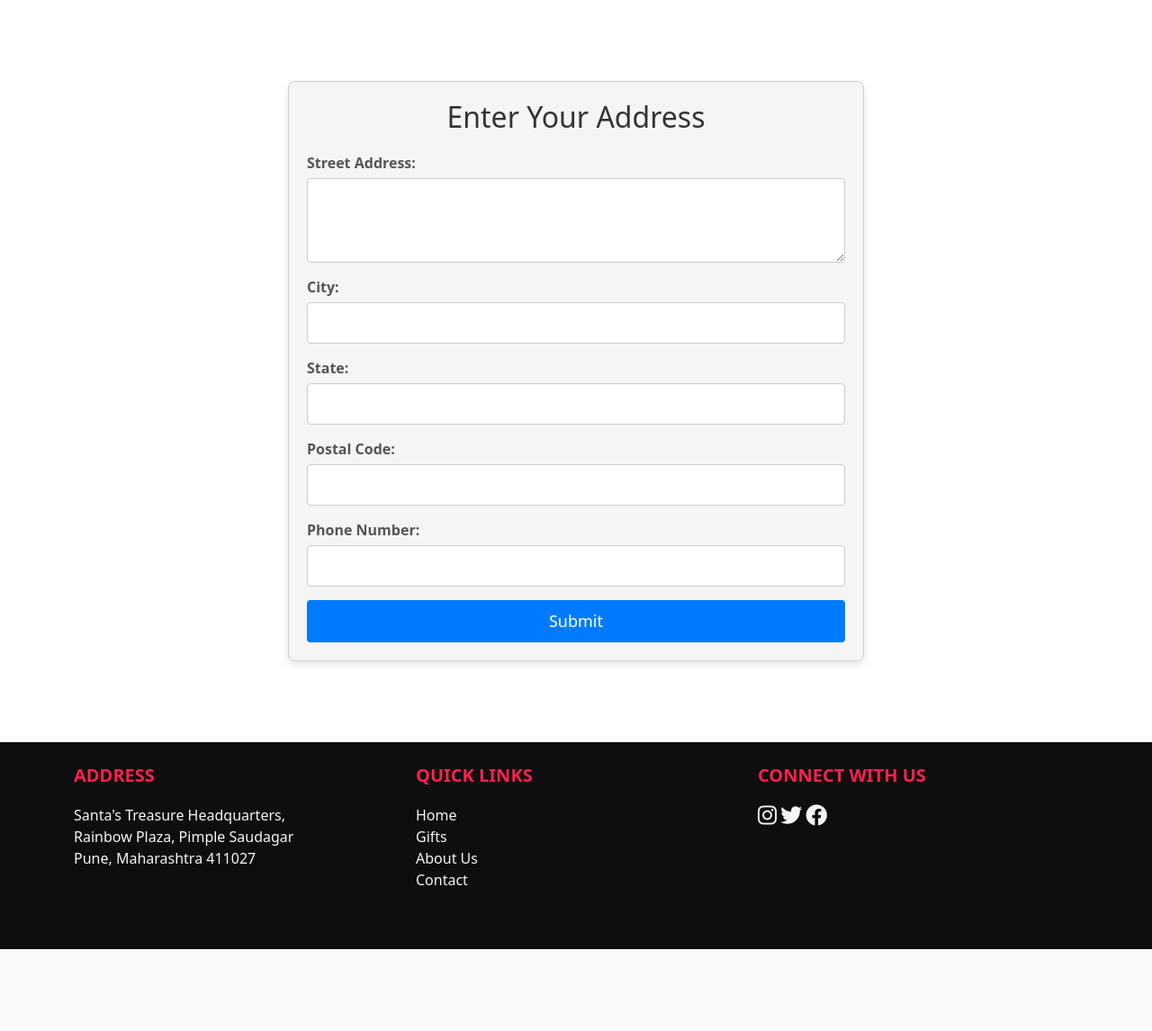
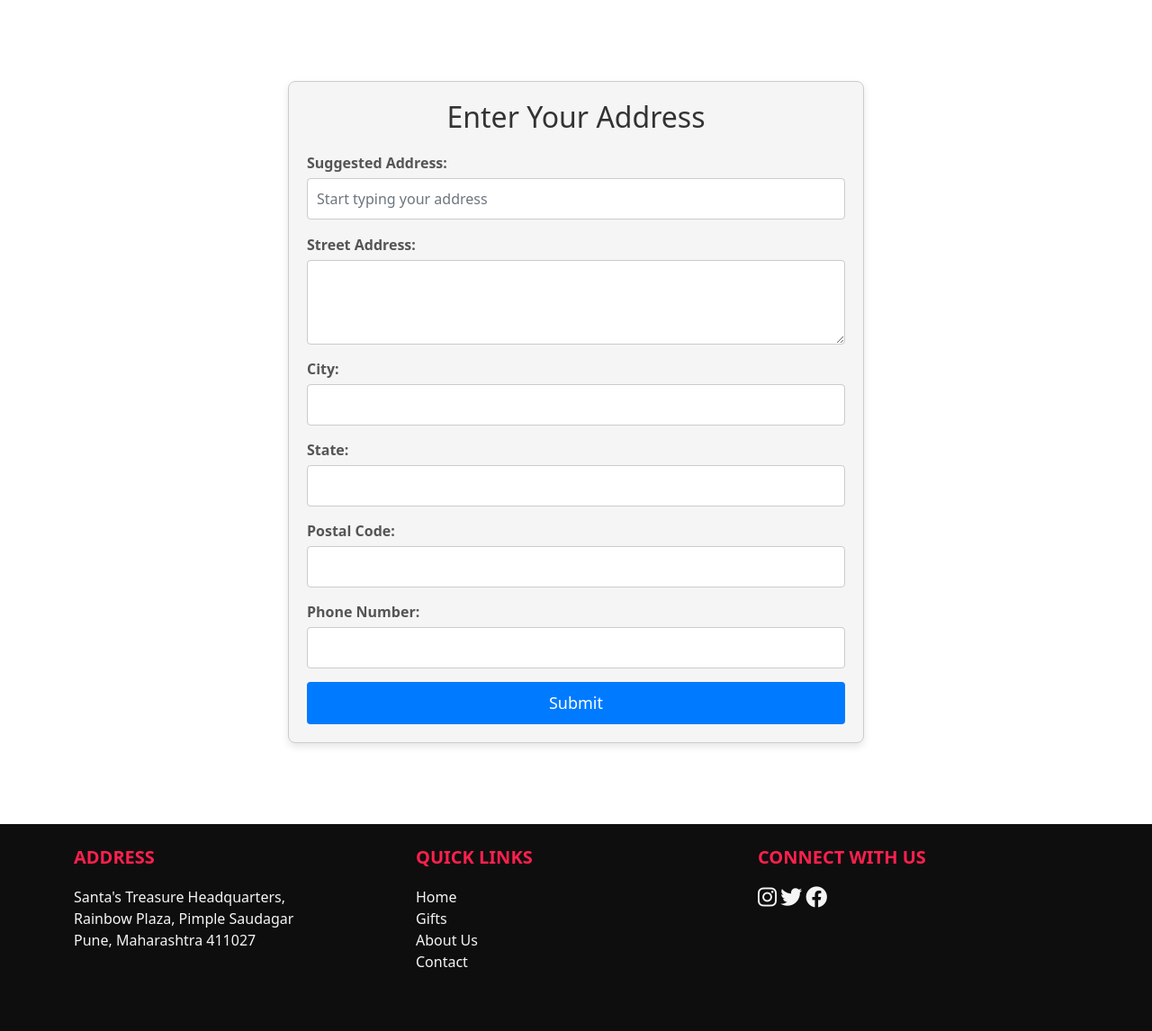
Before and after one commit to Suhas2002G/Santa-Treasure, a Django app: page /addaddress in a window 1280 px wide. Shown: the part 70-1216 px from the top of the page at 90% size. Before the commit the page ends 1125 px from the top, so only its background shows below. Run offline with Django 5.2, Linux system fonts and the light colour scheme; some libraries are stand-ins or nearby versions; some web fonts are replaced.

Commit message:
Final Commit

```diff
--- a/santa/myapp/views.py
+++ b/santa/myapp/views.py
@@ -118,53 +118,58 @@ def myprofile(request):
 #             else:
 #                 return redirect('login')
 
-
+##
 
 def addaddress(request):
-    context = {}
-    if request.method == 'GET':
-        return render(request, 'addaddress.html')
-    else:
-        street_address = request.POST['street_address']
-        city = request.POST['city']
-        state = request.POST['state']
-        postal_code = request.POST['postal_code']
+    # Load the Google Maps API key from the .env file
+    api_key = os.getenv('GOOGLE_MAPS_API_KEY')
+
+    context = {
+        'google_maps_api_key': api_key  # Pass the API key to the frontend
+    }
+
+    if request.method == 'POST':
+        # Get the form data (manual input or from suggestion)
+        street_address = request.POST.get('street_address')
+        city = request.POST.get('city')
+        state = request.POST.get('state')
+        postal_code = request.POST.get('postal_code')
         phone = request.POST.get('phone', '')
+        suggested_address = request.POST.get('suggested_address', '')
 
-        if not all([street_address, city, state, postal_code, phone]):
-            context['errormsg'] = 'Please fill all the fields'
+        # If the address was entered manually
+        if street_address and city and state and postal_code:
+            full_address = f"{street_address}, {city}, {state}, {postal_code}"
+        # If the address was selected from the suggestions
+        elif suggested_address:
+            full_address = suggested_address
+        else:
+            context['errormsg'] = "Please provide a valid address."
             return render(request, 'addaddress.html', context)
 
-        if request.user.is_authenticated:
-            full_address = f"{street_address}, {city}, {state}, {postal_code}"
-            # print(f"Full Address: {full_address}")
-            latitude = None
-            longitude = None
-            try:
-                api_key = os.getenv('GOOGLE_MAPS_API_KEY')
-                geocode_url = "https://maps.googleapis.com/maps/api/geocode/json"
-                params = {'address': full_address, 'key': api_key}
-                response = requests.get(geocode_url, params=params)
-                geocode_data = response.json()
+        latitude = None
+        longitude = None
 
-                # print(f"API Response Status Code: {response.status_code}")
-                # print(f"API Response Data: {geocode_data}")
+        # Fetch the latitude and longitude using Google Geocoding API
+        try:
+            geocode_url = f"https://maps.googleapis.com/maps/api/geocode/json?address={full_address}&key={api_key}"
+            response = requests.get(geocode_url)
+            geocode_data = response.json()
 
-                if response.status_code == 200 and geocode_data.get('status') == 'OK':
-                    location = geocode_data['results'][0]['geometry']['location']
-                    latitude = location['lat']
-                    longitude = location['lng']
-                    # print(f"Extracted Latitude: {latitude}, Longitude: {longitude}")
-                else:
-                    context['errormsg'] = f"Error fetching location: {geocode_data.get('status')}"
-                    return render(request, 'addaddress.html', context)
-
-            except Exception as e:
-                context['errormsg'] = f"An error occurred: {e}"
+            if response.status_code == 200 and geocode_data.get('status') == 'OK':
+                location = geocode_data['results'][0]['geometry']['location']
+                latitude = location['lat']
+                longitude = location['lng']
+            else:
+                context['errormsg'] = f"Error fetching location: {geocode_data.get('status')}"
                 return render(request, 'addaddress.html', context)
 
-            # Save to database
-            # print("Attempting to save the address in the database...")
+        except Exception as e:
+            context['errormsg'] = f"An error occurred: {e}"
+            return render(request, 'addaddress.html', context)
+
+        # Save to database
+        if request.user.is_authenticated:
             try:
                 Address.objects.create(
                     uid=request.user,
@@ -176,15 +181,15 @@ def addaddress(request):
                     latitude=latitude,
                     longitude=longitude
                 )
-                # print("Address successfully saved in the database.")
             except Exception as e:
-                print(f"Error while saving address: {e}")
+                context['errormsg'] = f"Error while saving address: {e}"
+                return render(request, 'addaddress.html', context)
 
             return redirect('/myprofile')
         else:
-            return redirect('login')  # Adjust to your login URL
+            return redirect('/login')  # Redirect to login if not authenticated
 
-
+    return render(request, 'addaddress.html', context)
 
 
 # Gifts/Product Page
--- a/santa/static/script.js
+++ b/santa/static/script.js
@@ -30,3 +30,36 @@ function markAsDeliver(orderId) {
 function cancelDelivery() {
     alert('Delivery canceled.');
 }
+
+
+
+  function getAddressSuggestions() {
+    const input = document.getElementById('suggested_address');
+    const query = input.value;
+
+    if (query.length < 3) {
+        document.getElementById('suggestions-list').innerHTML = '';
+        return;
+    }
+
+    const geocodeUrl = `https://maps.googleapis.com/maps/api/geocode/json?address=${query}&key=YOUR_GOOGLE_API_KEY`;
+
+    fetch(geocodeUrl)
+        .then(response => response.json())
+        .then(data => {
+            const suggestionsList = document.getElementById('suggestions-list');
+            suggestionsList.innerHTML = '';
+
+            if (data.status === 'OK') {
+                data.results.forEach(result => {
+                    const suggestionItem = document.createElement('li');
+                    suggestionItem.textContent = result.formatted_address;
+                    suggestionItem.onclick = () => {
+                        input.value = result.formatted_address;
+                        document.getElementById('suggestions-list').innerHTML = '';
+                    };
+                    suggestionsList.appendChild(suggestionItem);
+                });
+            }
+        });
+  }
--- a/santa/templates/addAddress.html
+++ b/santa/templates/addAddress.html
@@ -4,34 +4,88 @@
 
 <div class="address-form-container">
     <h2>Enter Your Address</h2>
+
     {% if errormsg %}
     <div class="alert alert-danger custom-alert" role="alert">
-      <i class="bi bi-x-circle"></i> {{ errormsg }}
+        <i class="bi bi-x-circle"></i> {{ errormsg }}
     </div>
     {% endif %}
+
     <form method="post" action="">
         {% csrf_token %}
+
+        <div class="form-group">
+            <label for="suggested_address">Suggested Address:</label>
+            <input type="text" id="suggested_address" name="suggested_address" class="form-control"
+                   placeholder="Start typing your address" oninput="getAddressSuggestions()">
+            <ul id="suggestions-list" class="suggestions-list"></ul>
+        </div>
+
         <div class="form-group">
             <label for="street_address">Street Address:</label>
-            <textarea id="street_address" name="street_address" rows="3" class="form-control" required></textarea>
+            <textarea id="street_address" name="street_address" rows="3" class="form-control"></textarea>
         </div>
         <div class="form-group">
             <label for="city">City:</label>
-            <input type="text" id="city" name="city" maxlength="50" class="form-control" required>
+            <input type="text" id="city" name="city" maxlength="50" class="form-control">
         </div>
         <div class="form-group">
             <label for="state">State:</label>
-            <input type="text" id="state" name="state" maxlength="50" class="form-control" required>
+            <input type="text" id="state" name="state" maxlength="50" class="form-control">
         </div>
         <div class="form-group">
             <label for="postal_code">Postal Code:</label>
-            <input type="text" id="postal_code" name="postal_code" maxlength="10" class="form-control" required>
+            <input type="text" id="postal_code" name="postal_code" maxlength="10" class="form-control">
         </div>
         <div class="form-group">
             <label for="phone">Phone Number:</label>
             <input type="text" id="phone" name="phone" maxlength="10" class="form-control">
         </div>
+
         <button type="submit" class="btn btn-submit">Submit</button>
     </form>
 </div>
+
+<script>
+  // Get the Google Maps API Key passed from Django context
+  const apiKey = "{{ google_maps_api_key }}";
+
+  function getAddressSuggestions() {
+    const input = document.getElementById('suggested_address');
+    const query = input.value;
+
+    if (query.length < 3) {
+        document.getElementById('suggestions-list').innerHTML = '';
+        return;
+    }
+
+    const geocodeUrl = `https://maps.googleapis.com/maps/api/geocode/json?address=${query}&key=${apiKey}`;
+
+    fetch(geocodeUrl)
+        .then(response => response.json())
+        .then(data => {
+            const suggestionsList = document.getElementById('suggestions-list');
+            suggestionsList.innerHTML = '';
+
+            if (data.status === 'OK') {
+                data.results.forEach(result => {
+                    const suggestionItem = document.createElement('li');
+                    suggestionItem.textContent = result.formatted_address;
+                    suggestionItem.onclick = () => {
+                        input.value = result.formatted_address;
+                        document.getElementById('suggestions-list').innerHTML = '';
+
+                        // Pre-fill the manual address fields with suggestion
+                        document.getElementById('street_address').value = result.address_components[0].long_name || '';
+                        document.getElementById('city').value = result.address_components[1].long_name || '';
+                        document.getElementById('state').value = result.address_components[2].long_name || '';
+                        document.getElementById('postal_code').value = result.address_components[3].long_name || '';
+                    };
+                    suggestionsList.appendChild(suggestionItem);
+                });
+            }
+        });
+  }
+</script>
+
 {% endblock 'main' %}
```
